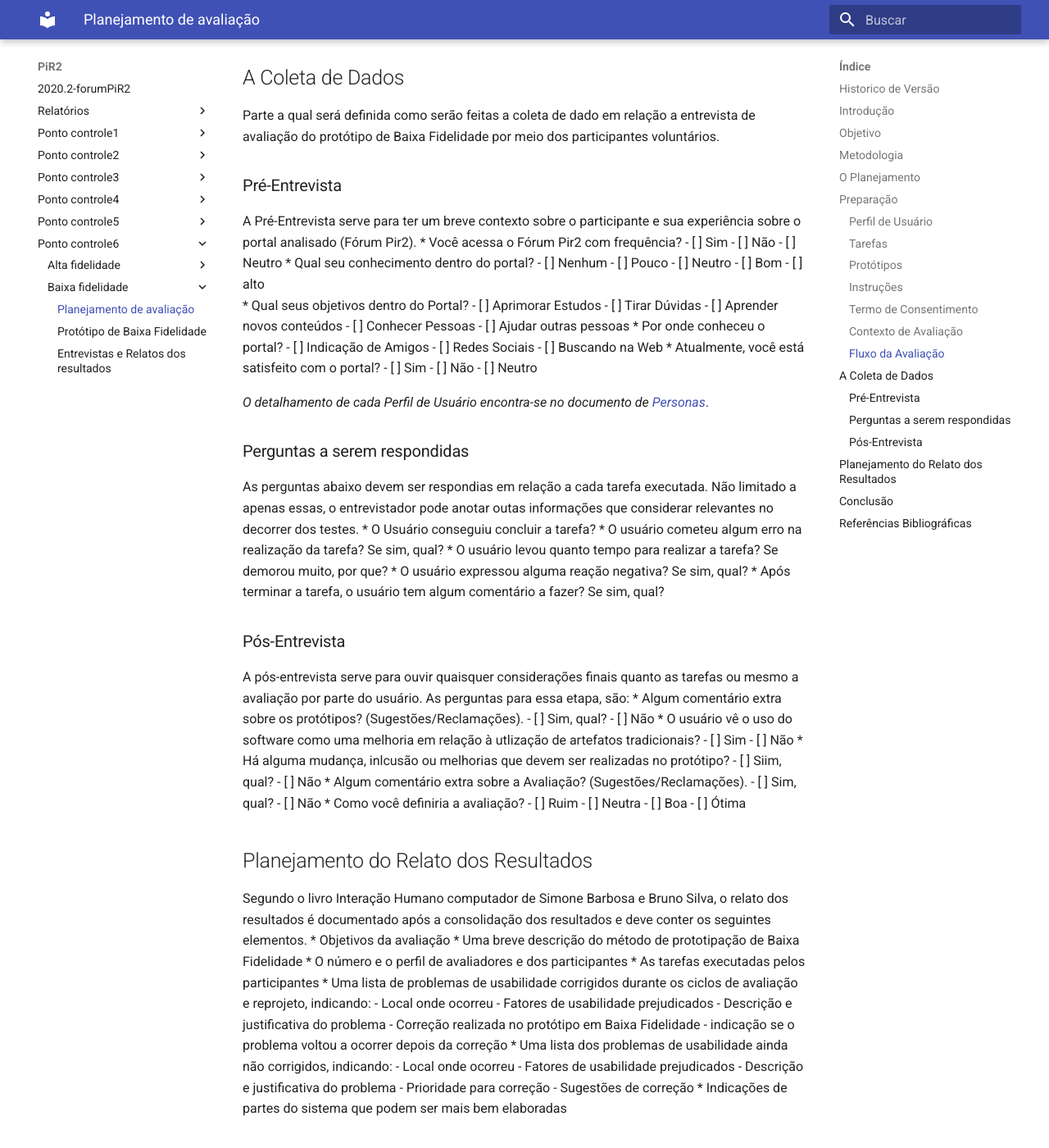
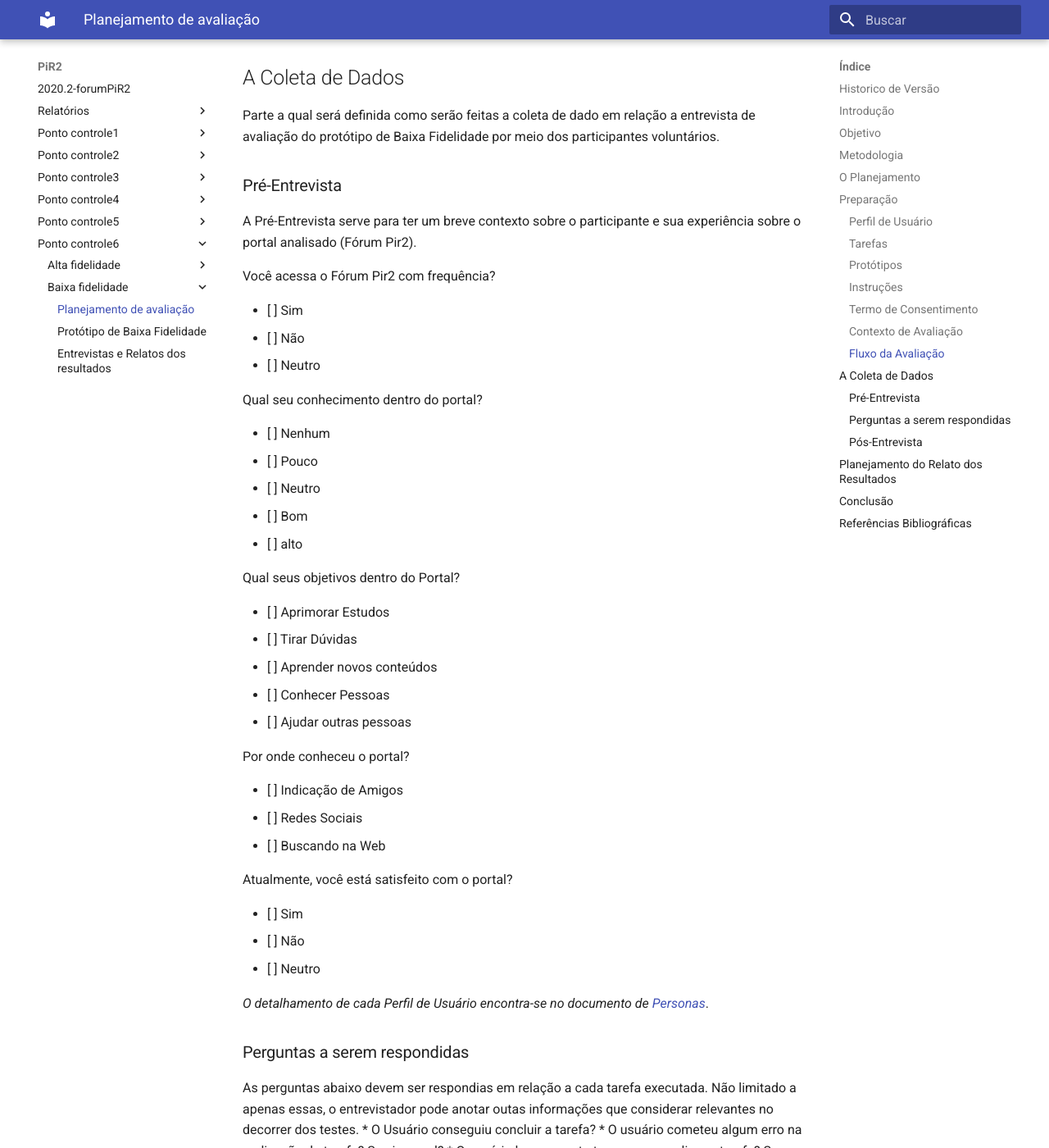
Before and after one commit to liversonp/2020.2-forumPiR2, an MkDocs documentation site: the page built from docs/ponto_controle6/baixa_fidelidade/planejamento_da_avaliacao.md, in a window 1280 px wide and 1400 px high, scrolled down 3427 px. Shown: the whole window at 82% size. Built offline with MkDocs 1.6.1 and Material for MkDocs 9.7.7, drawn with Linux system fonts in a browser that asks for light colours; some of the changed text lies outside the part shown.

Commit message:
Update planejamento_da_avaliacao.md

```diff
--- a/docs/ponto_controle6/baixa_fidelidade/planejamento_da_avaliacao.md
+++ b/docs/ponto_controle6/baixa_fidelidade/planejamento_da_avaliacao.md
@@ -96,30 +96,41 @@
 
 ### Pré-Entrevista
 A Pré-Entrevista serve para ter um breve contexto sobre o participante e sua experiência sobre o portal analisado (Fórum Pir2).
-* Você acessa o Fórum Pir2 com frequência?
-- [ ] Sim
-- [ ] Não
-- [ ] Neutro
-* Qual seu conhecimento dentro do portal?
-- [ ] Nenhum
-- [ ] Pouco
-- [ ] Neutro
-- [ ] Bom
-- [ ] alto
-* Qual seus objetivos dentro do Portal?
-- [ ] Aprimorar Estudos
-- [ ] Tirar Dúvidas
-- [ ] Aprender novos conteúdos
-- [ ] Conhecer Pessoas
-- [ ] Ajudar outras pessoas
-* Por onde conheceu o portal?
-- [ ] Indicação de Amigos
-- [ ] Redes Sociais
-- [ ] Buscando na Web
-* Atualmente, você está satisfeito com o portal?
-- [ ] Sim
-- [ ] Não
-- [ ] Neutro
+
+Você acessa o Fórum Pir2 com frequência?
+
+* [ ] Sim
+* [ ] Não
+* [ ] Neutro
+
+Qual seu conhecimento dentro do portal?
+
+* [ ] Nenhum
+* [ ] Pouco
+* [ ] Neutro
+* [ ] Bom
+* [ ] alto
+
+
+Qual seus objetivos dentro do Portal?
+
+* [ ] Aprimorar Estudos
+* [ ] Tirar Dúvidas
+* [ ] Aprender novos conteúdos
+* [ ] Conhecer Pessoas
+* [ ] Ajudar outras pessoas
+
+Por onde conheceu o portal?
+
+* [ ] Indicação de Amigos
+* [ ] Redes Sociais
+* [ ] Buscando na Web
+
+Atualmente, você está satisfeito com o portal?
+
+* [ ] Sim
+* [ ] Não
+* [ ] Neutro
 
 *O detalhamento de cada Perfil de Usuário encontra-se no documento de [Personas](https://github.com/Interacao-Humano-Computador/2020.2-forumPiR2/blob/main/docs/ponto_controle2/analise_de_requisitos/personas.md)*.
 
@@ -133,42 +144,61 @@
 
 ### Pós-Entrevista
 A pós-entrevista serve para ouvir quaisquer considerações finais quanto as tarefas ou mesmo a avaliação por parte do usuário. As perguntas para essa etapa, são:
-* Algum comentário extra sobre os protótipos? (Sugestões/Reclamações).
-- [ ] Sim, qual?
-- [ ] Não
-* O usuário vê o uso do software como uma melhoria em relação à utlização de artefatos tradicionais?
-- [ ] Sim
-- [ ] Não
-* Há alguma mudança, inlcusão ou melhorias que devem ser realizadas no protótipo?
-- [ ] Siim, qual?
-- [ ] Não
-* Algum comentário extra sobre a Avaliação? (Sugestões/Reclamações).
-- [ ] Sim, qual?
-- [ ] Não
-* Como você definiria a avaliação?
-- [ ] Ruim
-- [ ] Neutra
-- [ ] Boa
-- [ ] Ótima
+
+Algum comentário extra sobre os protótipos? (Sugestões/Reclamações).
+
+* [ ] Sim, qual?
+* [ ] Não
+
+O usuário vê o uso do software como uma melhoria em relação à utlização de artefatos tradicionais?
+
+* [ ] Sim
+* [ ] Não
+
+Há alguma mudança, inlcusão ou melhorias que devem ser realizadas no protótipo?
+
+* [ ] Siim, qual?
+* [ ] Não
+
+Algum comentário extra sobre a Avaliação? (Sugestões/Reclamações).
+
+* [ ] Sim, qual?
+* [ ] Não
+
+Como você definiria a avaliação?
+
+* [ ] Ruim
+* [ ] Neutra
+* [ ] Boa
+* [ ] Ótima
 
 ## Planejamento do Relato dos Resultados
 Segundo o livro Interação Humano computador de Simone Barbosa e Bruno Silva, o relato dos resultados é documentado após a consolidação dos resultados e deve conter os seguintes elementos.
+
 * Objetivos da avaliação
-* Uma breve descrição do método de prototipação de Baixa Fidelidade
+
+* Uma breve descrição do método de prototipação em pape
+
 * O número e o perfil de avaliadores e dos participantes
+
 * As tarefas executadas pelos participantes
+
 * Uma lista de problemas de usabilidade corrigidos durante os ciclos de avaliação e reprojeto, indicando:
-    - Local onde ocorreu
-    - Fatores de usabilidade prejudicados
-    - Descrição e justificativa do problema
-    - Correção realizada no protótipo em Baixa Fidelidade
-    - indicação se o problema voltou a ocorrer depois da correção
+
+    1. Local onde ocorreu
+    2. Fatores de usabilidade prejudicados
+    3. Descrição e justificativa do problema
+    4. Correção realizada no protótipo em papel
+    5. indicação se o problema voltou a ocorrer depois da correção
+
 * Uma lista dos problemas de usabilidade ainda não corrigidos, indicando:
-    - Local onde ocorreu
-    - Fatores de usabilidade prejudicados
-    - Descrição e justificativa do problema
-    - Prioridade para correção
-    - Sugestões de correção
+
+    1. Local onde ocorreu
+    2. Fatores de usabilidade prejudicados
+    3. Descrição e justificativa do problema
+    4. Prioridade para correção
+    5. Sugestões de correção
+
 * Indicações de partes do sistema que podem ser mais bem elaboradas
 
 ## Conclusão
```
